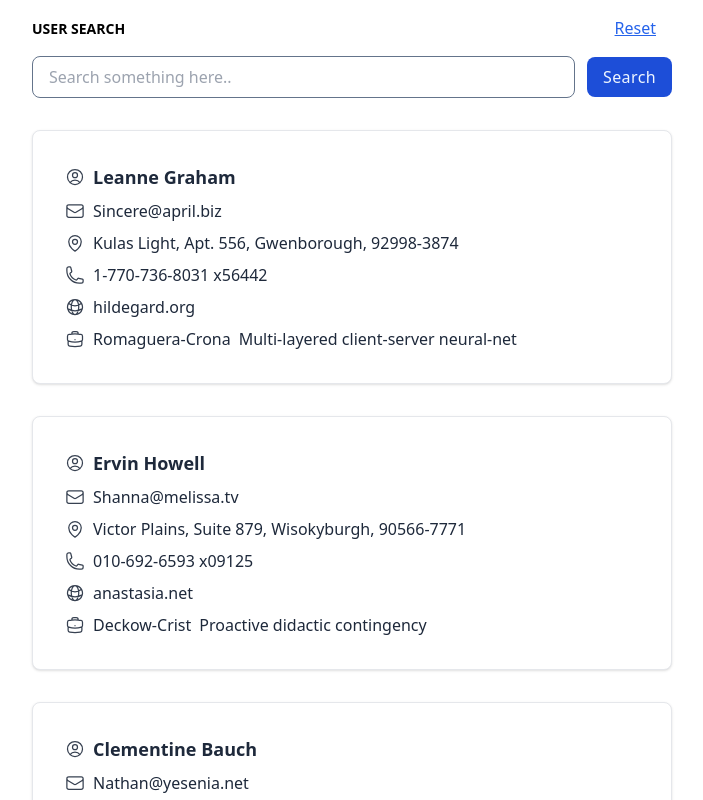
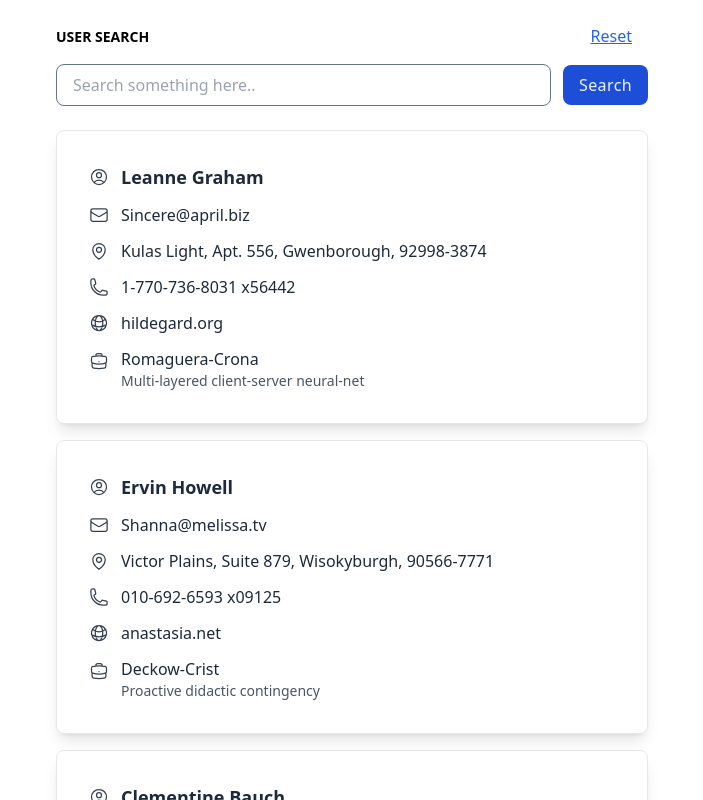
Before and after one commit to dreilacadin/distance-assessment, a Next.js app: page /search in a window 1280 px wide. Shown: the top 800 px of the page, without its empty margins (288-991 px from the left). Built offline with nearby package versions, Linux system fonts and the light colour scheme.

Commit message:
styling tweaks

```diff
--- a/app/layout.tsx
+++ b/app/layout.tsx
@@ -7,7 +7,7 @@ export default function RootLayout({
 }) {
   return (
     <html lang="en">
-      <body className="p-4">{children}</body>
+      <body>{children}</body>
     </html>
   );
 }
--- a/app/search/_components/SearchBar.tsx
+++ b/app/search/_components/SearchBar.tsx
@@ -5,7 +5,7 @@ import Link from "next/link";
 
 export default function SearchBar() {
   return (
-    <form className="flex flex-col space-y-4" action="/search">
+    <form className="flex flex-col space-y-4 bg-white" action="/search">
       <div className="flex items-baseline justify-between">
         <label className="text-sm font-semibold uppercase" htmlFor="query">
           User Search
--- a/app/search/_components/SearchResults.tsx
+++ b/app/search/_components/SearchResults.tsx
@@ -5,7 +5,7 @@ import { users } from "@/app/search/dummyUsers";
 /** Renders this component if a non-empty query string is received as a prop */
 function FilteredUsers({ query }: { query: string }) {
   return (
-    <div role="searchbox">
+    <div className="flex flex-col space-y-4" role="searchbox">
       {users
         .filter((user) => {
           /** Fields to search for with the query string. Consider optimizing this if needed. */
@@ -28,7 +28,7 @@ export default function SearchResults({ query }: { query: string }) {
   }
 
   return (
-    <div role="searchbox">
+    <div className="flex flex-col space-y-4" role="searchbox">
       {users.map((user) => (
         <UserCard key={user.id} user={user} />
       ))}
--- a/app/search/_components/UserCard.tsx
+++ b/app/search/_components/UserCard.tsx
@@ -10,17 +10,17 @@ import {
 
 export default function UserCard({ user }: { user: User }) {
   return (
-    <div className="my-8 rounded-lg border border-gray-200 bg-white p-8 shadow">
-      <ul className="flex flex-col space-y-2 text-slate-800">
-        <li className="flex items-center space-x-2">
+    <div className="rounded-lg border border-gray-200 bg-white p-8 shadow-lg">
+      <ul className="flex flex-col space-y-3 text-slate-800">
+        <li className="flex items-center space-x-3">
           <UserCircleIcon className="size-5 text-gray-700" />
           <span className="text-lg font-semibold">{user.name}</span>
         </li>
-        <li className="flex items-center space-x-2">
+        <li className="flex items-center space-x-3">
           <EnvelopeIcon className="size-5 text-gray-700" />
           <span data-testid="email">{user.email}</span>
         </li>
-        <li className="flex items-center space-x-2">
+        <li className="flex items-center space-x-3">
           <MapPinIcon className="size-5 text-gray-700" />
           <div>
             <span>{user.address.street}, </span>
@@ -29,18 +29,20 @@ export default function UserCard({ user }: { user: User }) {
             <span>{user.address.zipcode}</span>
           </div>
         </li>
-        <li className="flex items-center space-x-2">
+        <li className="flex items-center space-x-3">
           <PhoneIcon className="size-5 text-gray-700" />
           <span>{user.phone}</span>
         </li>
-        <li className="flex items-center space-x-2">
+        <li className="flex items-center space-x-3">
           <GlobeAltIcon className="size-5 text-gray-700" />
           <span>{user.website}</span>
         </li>
-        <li className="flex items-center space-x-2">
-          <BriefcaseIcon className="size-5 text-gray-700" />
-          <p>{user.company.name}</p>
-          <p>{user.company.catchPhrase}</p>
+        <li className="flex items-start space-x-3">
+          <BriefcaseIcon className="mt-1 size-5 text-gray-700" />
+          <div className="flex flex-col">
+            <p className="font-medium">{user.company.name}</p>
+            <p className="text-sm text-gray-600">{user.company.catchPhrase}</p>
+          </div>
         </li>
       </ul>
     </div>
--- a/app/search/page.tsx
+++ b/app/search/page.tsx
@@ -16,9 +16,15 @@ export default async function SearchPage({
 }) {
   const { query } = await searchParams;
   return (
-    <div className="container mx-auto sm:max-w-screen-sm">
-      <SearchBar />
-      <SearchResults query={query} />
+    <div className="max-h-screen overflow-y-auto">
+      <div className="sticky top-0 mx-auto">
+        <div className="container mx-auto bg-white p-6 sm:max-w-screen-sm">
+          <SearchBar />
+        </div>
+      </div>
+      <div className="container mx-auto px-6 sm:max-w-screen-sm">
+        <SearchResults query={query} />
+      </div>
     </div>
   );
 }
```
Also changed, not shown: 2 other files (tests, documents, lock files or other folders).
